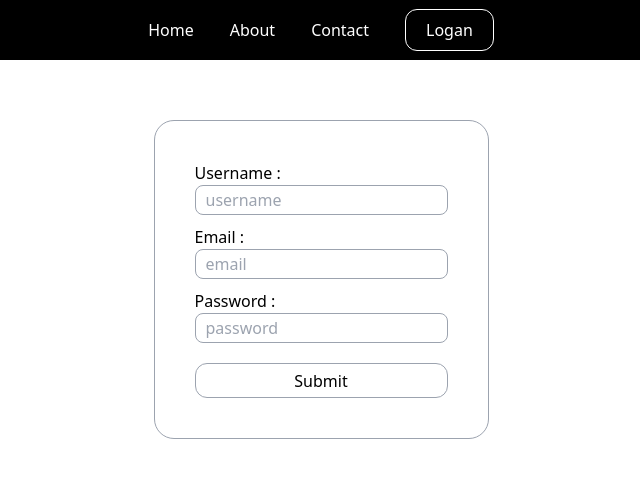
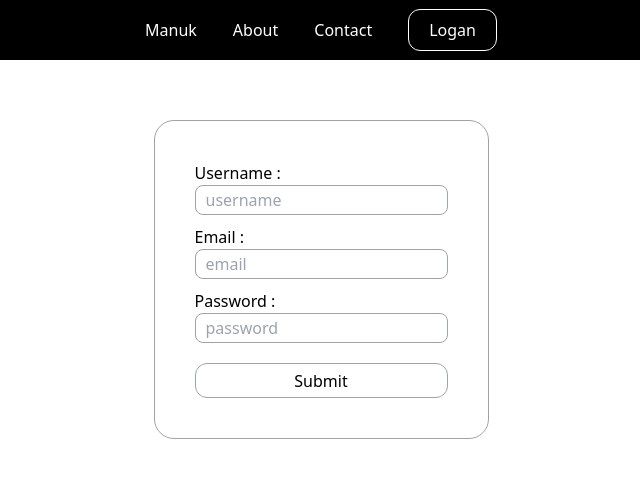
Before and after one commit to Muhammadsyifasurya/cobagit, a plain HTML site: page index.html in a window 1280 px wide. Shown: the full height of the page, 319-959 px from the left. Drawn offline with nearby package versions, Linux system fonts and the light colour scheme.

Commit message:
iki commit

```diff
--- a/index.html
+++ b/index.html
@@ -12,7 +12,7 @@
     <nav class="flex items-center justify-center h-[60px] bg-black w-screen">
         <ul class="flex items-center gap-9 text-white">
             <li class="transform hover:-translate-y-1 transition ease-in-out duration-300 cursor-pointer"><a
-                    href="#home" title="home"></a>Home</li>
+                    href="#home" title="home"></a>Manuk</li>
             <li class="transform hover:-translate-y-1 transition ease-in-out duration-300 cursor-pointer"><a
                     href="#about" title="about"></a>About</li>
             <li class="transform hover:-translate-y-1 transition ease-in-out duration-300 cursor-pointer"><a
```
